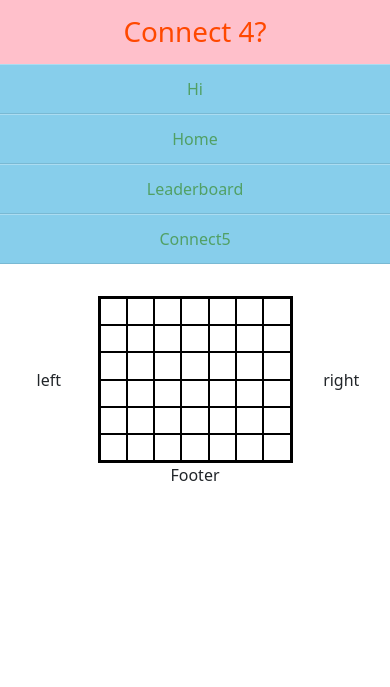
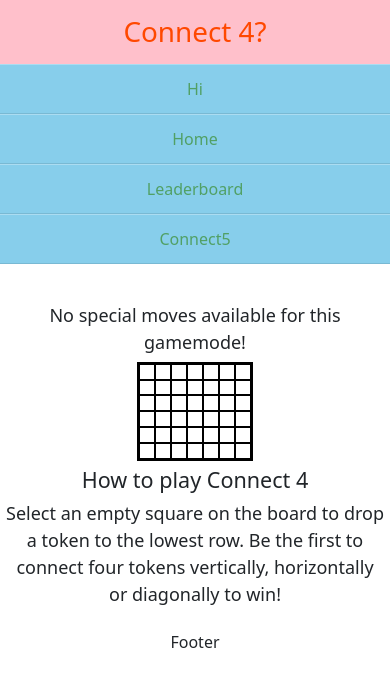
Before and after one commit to SauliusKul/FinalProjectCS50, a Flask app: page / in a window 390 px wide. Shown: the top 687 px of the page. Run offline with Flask 2, Linux system fonts and the light colour scheme; some libraries are stand-ins or nearby versions.

Commit message:
Updated UI

```diff
--- a/static/script.js
+++ b/static/script.js
@@ -278,8 +278,6 @@ $(document).ready(function() {
 
 
 /*
-TODO: Make a low opacity circle appear if hovered over a column
-TODO: Check if there are 4 circles of the same colour connected
 TODO: Create an invisible circle 1 for each colour
 TODO: Create an AI to play against
 */
--- a/static/styles.css
+++ b/static/styles.css
@@ -75,6 +75,11 @@ body {
     flex-flow: row wrap;
     align-items: center;
     text-align: center;
+    font-size: 21px;
+}
+
+.sidePanel {
+    padding: 1.5%;
 }
 
 .game {
@@ -86,6 +91,21 @@ body {
     justify-content: center;
     border: 2px solid rgb(0, 0, 0);
     cursor: pointer;
+}
+
+@media all and (max-width: 900px)
+{
+    .gameContainer {
+        flex-flow: column;
+        width: 100%;
+        aspect-ratio: 7 / 6;
+        font-size: 18px;
+    }
+
+    .game {
+        max-width: 100%;
+        flex: 20 1;
+    }
 }
 
 :root {
@@ -176,6 +196,9 @@ body {
 
 .winning-message {
     padding: 1% 1%;
+    font-size: 5vw;
+    font-weight: bold;
+    -webkit-text-stroke: 0.5px black;
 }
 
 .xWin form {
--- a/templates/index.html
+++ b/templates/index.html
@@ -15,7 +15,7 @@ Connect4
 {% block main %}
     <div class="gameContainer">
         <div class="sidePanel">
-            left
+            No special moves available for this gamemode!
         </div>
         <div class="game">
             <div class="board">
@@ -77,7 +77,10 @@ Connect4
         </div>
 
         <div class="sidePanel">
-            right
+            <h4>How to play Connect 4</h4>
+            <p>Select an empty square on the board to drop a token to the lowest
+                row. Be the first to connect four tokens vertically, horizontally or diagonally
+                to win!</p>
         </div>
     </div>
 
```
